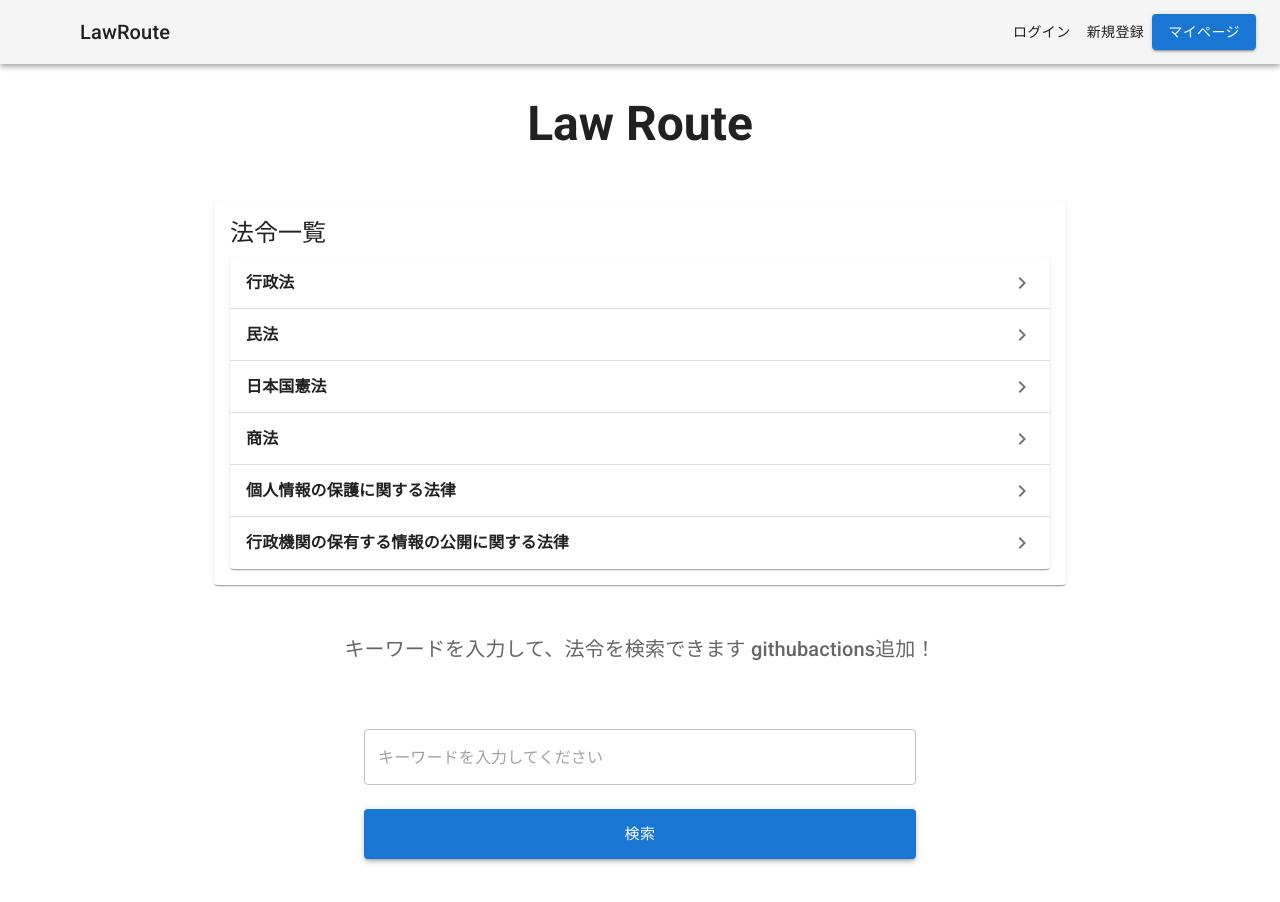
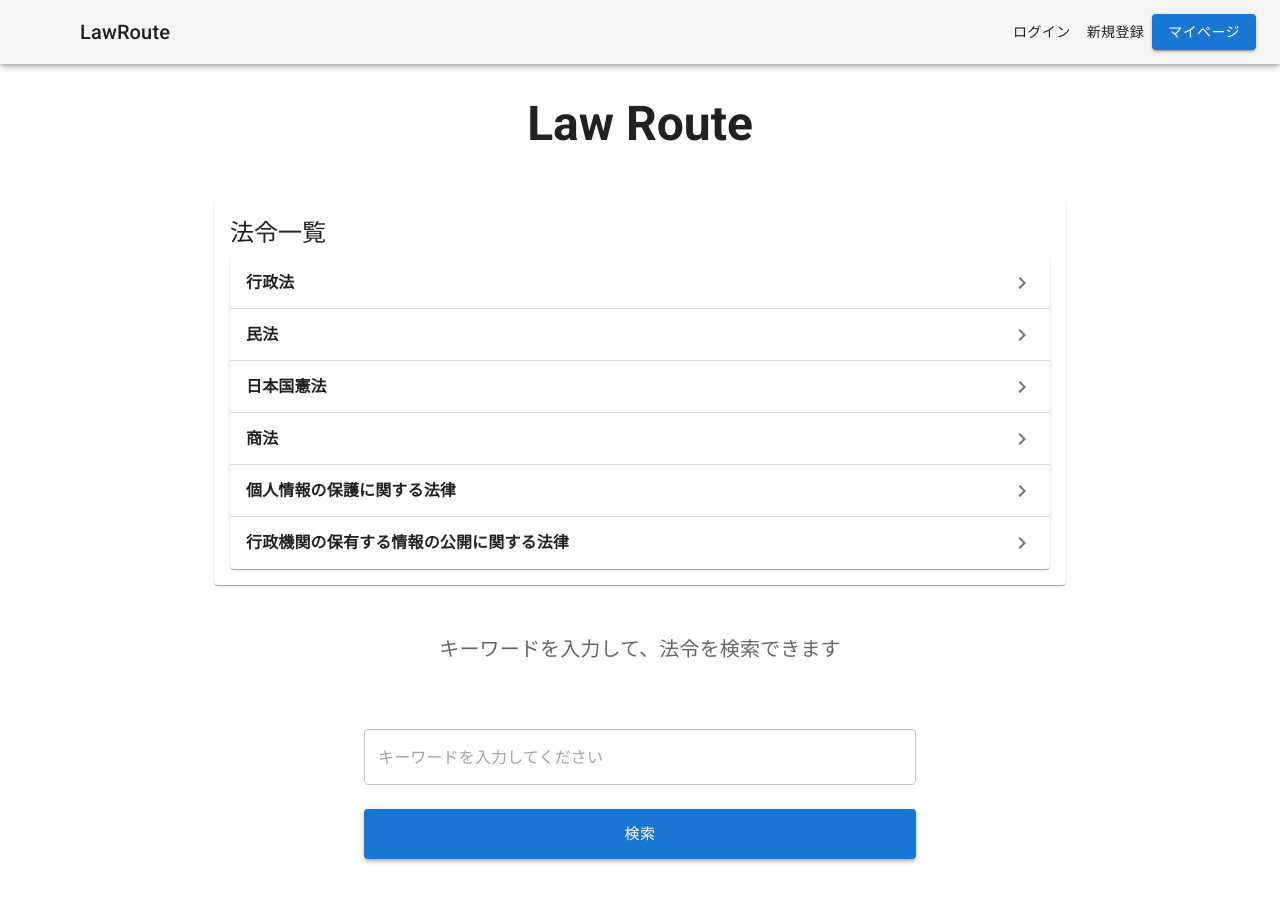
Before and after one commit to kitajima0401/Law-Route, a Next.js app: page / in a window 1280 px wide. Shown: the top 902 px of the page. Built offline with nearby package versions, Linux system fonts and the light colour scheme; some icons are missing; what @mui/material-nextjs would draw is missing.

Commit message:
remove checkcomment

```diff
--- a/app/page.tsx
+++ b/app/page.tsx
@@ -44,7 +44,7 @@ const Homepage = () => {
         </Typography>
         <LawMenu/>
         <Typography variant="h6" align="center" color="text.secondary" sx={{mt:2, mb:8}}>
-          キーワードを入力して、法令を検索できます githubactions追加！
+          キーワードを入力して、法令を検索できます
         </Typography>
         <SearchForm onSearch={handleSearch} isLoading={isLoading}/>
         <Results results={results?.items ?? []} keyword={keyword} isLoading={isLoading}/>
```
